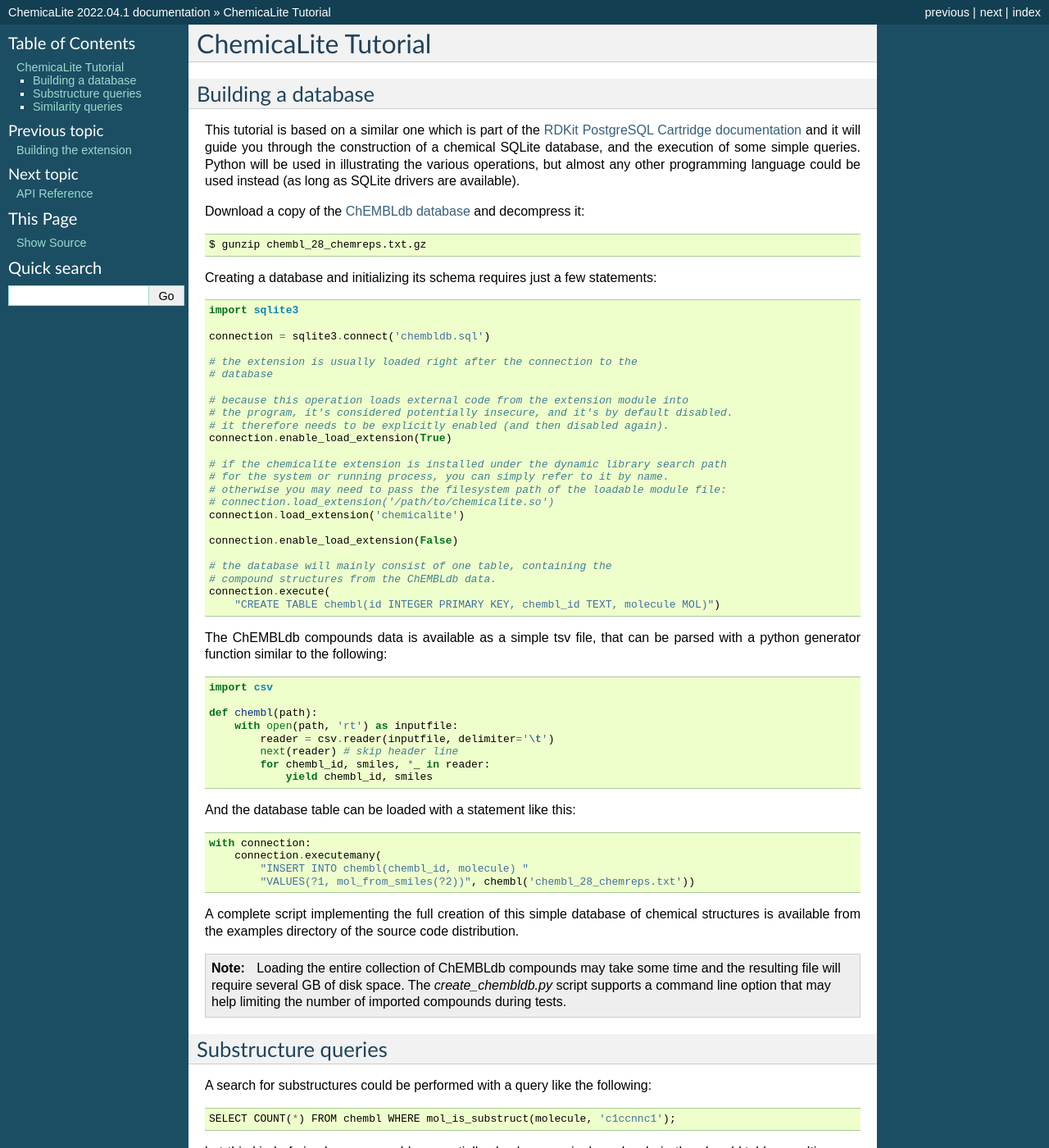
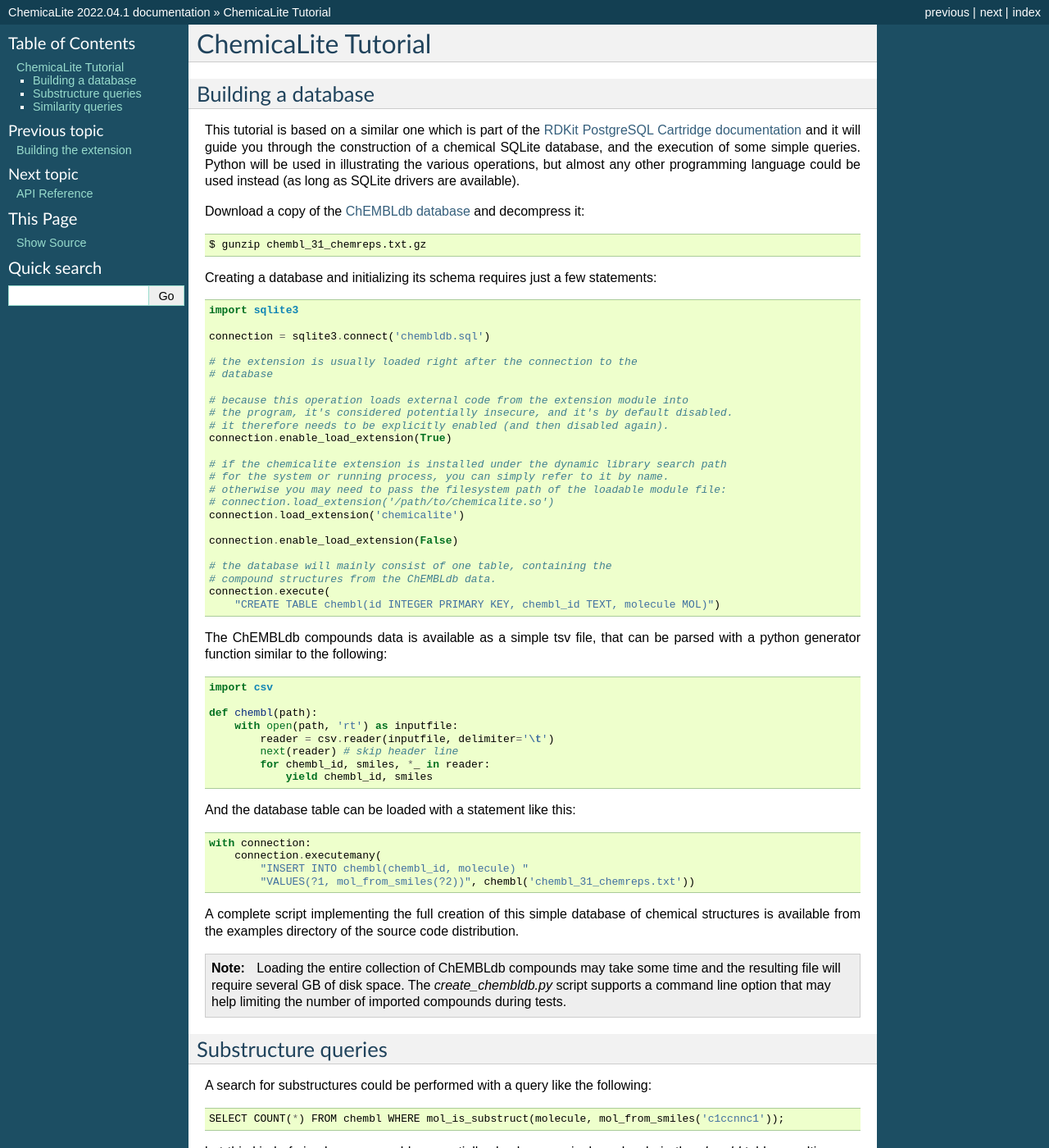
Before and after one commit to rvianello/chemicalite, a Sphinx documentation site: the page built from docs/tutorial_1st.rst, in a window 1280 px wide and 1400 px high. Shown: the whole window at 82% size. Built offline with Sphinx 7.4.7, drawn with Linux system fonts in a browser that asks for light colours.

Commit message:
several small fixes to docs

```diff
--- a/docs/installation.rst
+++ b/docs/installation.rst
@@ -7,4 +7,4 @@
 
 For example::
 
-    $ conda install -c cond-forge chemicalite
+    $ conda install -c conda-forge chemicalite
--- a/docs/tutorial_1st.rst
+++ b/docs/tutorial_1st.rst
@@ -6,9 +6,9 @@
 
 This tutorial is based on a similar one which is part of the `RDKit PostgreSQL Cartridge documentation <https://rdkit.readthedocs.org/en/latest/Cartridge.html#creating-databases>`_ and it will guide you through the construction of a chemical SQLite database, and the execution of some simple queries. Python will be used in illustrating the various operations, but almost any other programming language could be used instead (as long as SQLite drivers are available).
 
-Download a copy of the `ChEMBLdb database <ftp://ftp.ebi.ac.uk/pub/databases/chembl/ChEMBLdb/latest/chembl_28_chemreps.txt.gz>`_ and decompress it::
+Download a copy of the `ChEMBLdb database <https://ftp.ebi.ac.uk/pub/databases/chembl/ChEMBLdb/releases/chembl_31/chembl_31_chemreps.txt.gz>`_ and decompress it::
 
-    $ gunzip chembl_28_chemreps.txt.gz
+    $ gunzip chembl_31_chemreps.txt.gz
 
 Creating a database and initializing its schema requires just a few statements::
 
@@ -53,7 +53,7 @@
     with connection:
         connection.executemany(
             "INSERT INTO chembl(chembl_id, molecule) "
-            "VALUES(?1, mol_from_smiles(?2))", chembl('chembl_28_chemreps.txt'))
+            "VALUES(?1, mol_from_smiles(?2))", chembl('chembl_31_chemreps.txt'))
 
 A complete script implementing the full creation of this simple database of chemical structures is available from the examples directory of the source code distribution.
 
@@ -66,7 +66,7 @@
 
 A search for substructures could be performed with a query like the following::
 
-    SELECT COUNT(*) FROM chembl WHERE mol_is_substruct(molecule, 'c1ccnnc1');
+    SELECT COUNT(*) FROM chembl WHERE mol_is_substruct(molecule, mol_from_smiles('c1ccnnc1'));
 
 but this kind of simple query would sequentially check every single molecule in the `chembl` table, resulting very inefficient.
 
```
